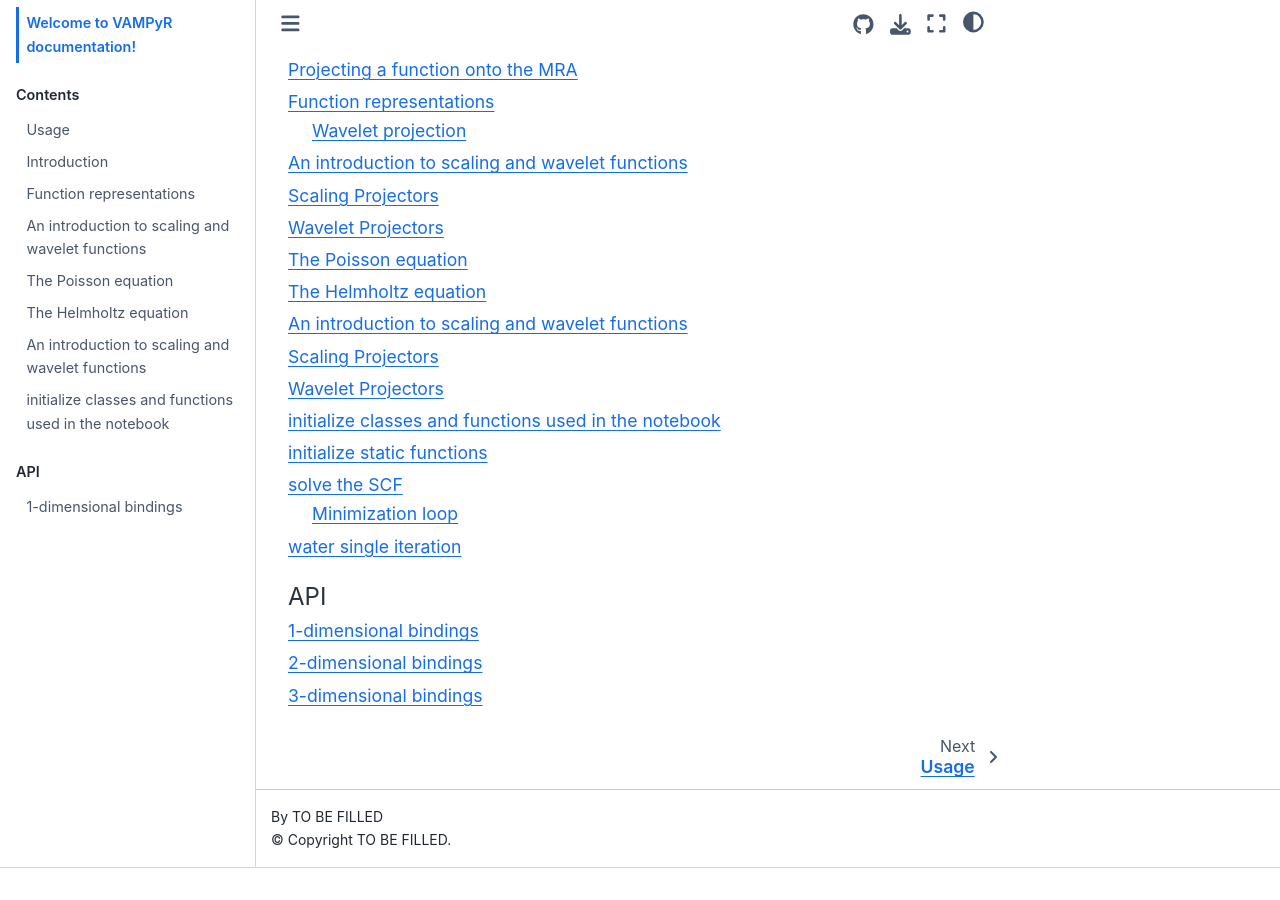
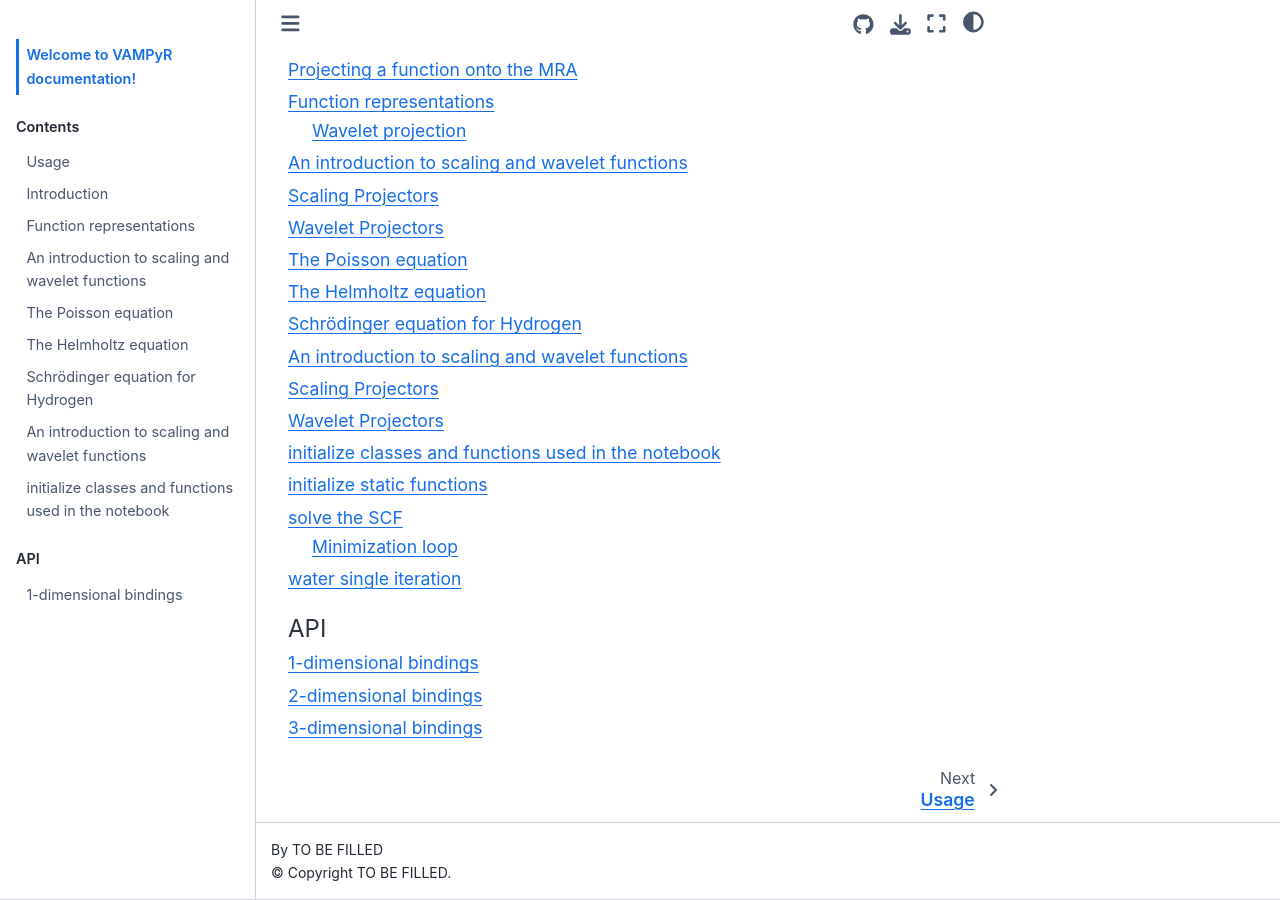
Before and after one commit to MRChemSoft/vampyr, a Sphinx documentation site: the page built from docs/index.rst, in a window 1280 px wide and 900 px high, scrolled down 611 px. Built offline with Sphinx 7.4.7 and the Sphinx Book theme 1.1.4, drawn with Linux system fonts in a browser that asks for light colours; pages that are not in the unit, such as notebooks, are missing from menus; comment, search, counter and statistics services are not loaded; before the commit the page ends 1479 px from its top, so only the background shows below that.

Commit message:
Add hydrogen atom example

```diff
--- a/docs/index.rst
+++ b/docs/index.rst
@@ -24,6 +24,7 @@
    notebooks/multiwavelets
    notebooks/poisson_equation
    notebooks/helmholtz_equation
+   notebooks/hydrogen_atom
    notebooks/multiwavelets
    notebooks/PCMSolvent
 
```
Also changed, not shown: docs/notebooks/hydrogen_atom.ipynb (added), 1 other file.
